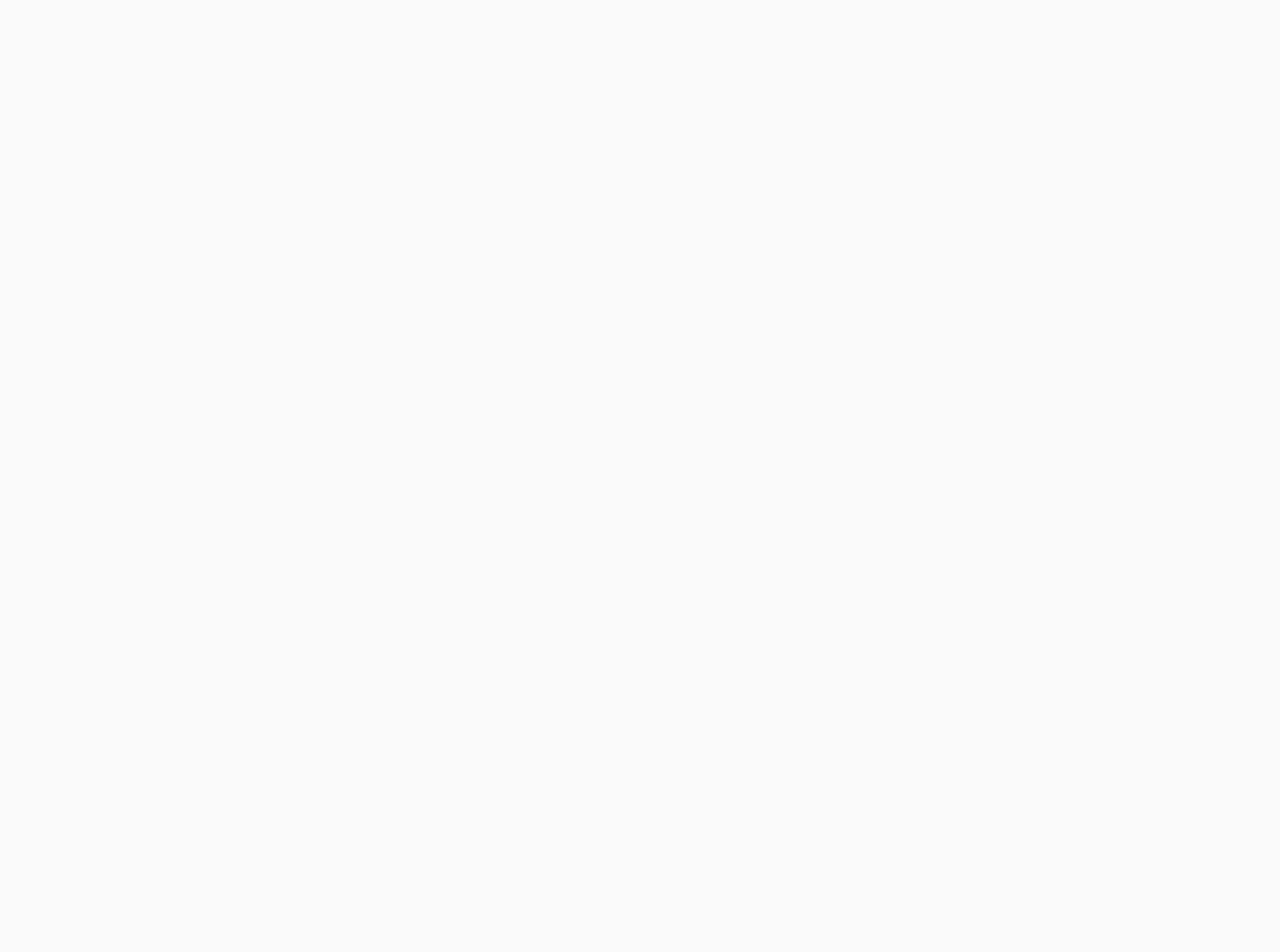
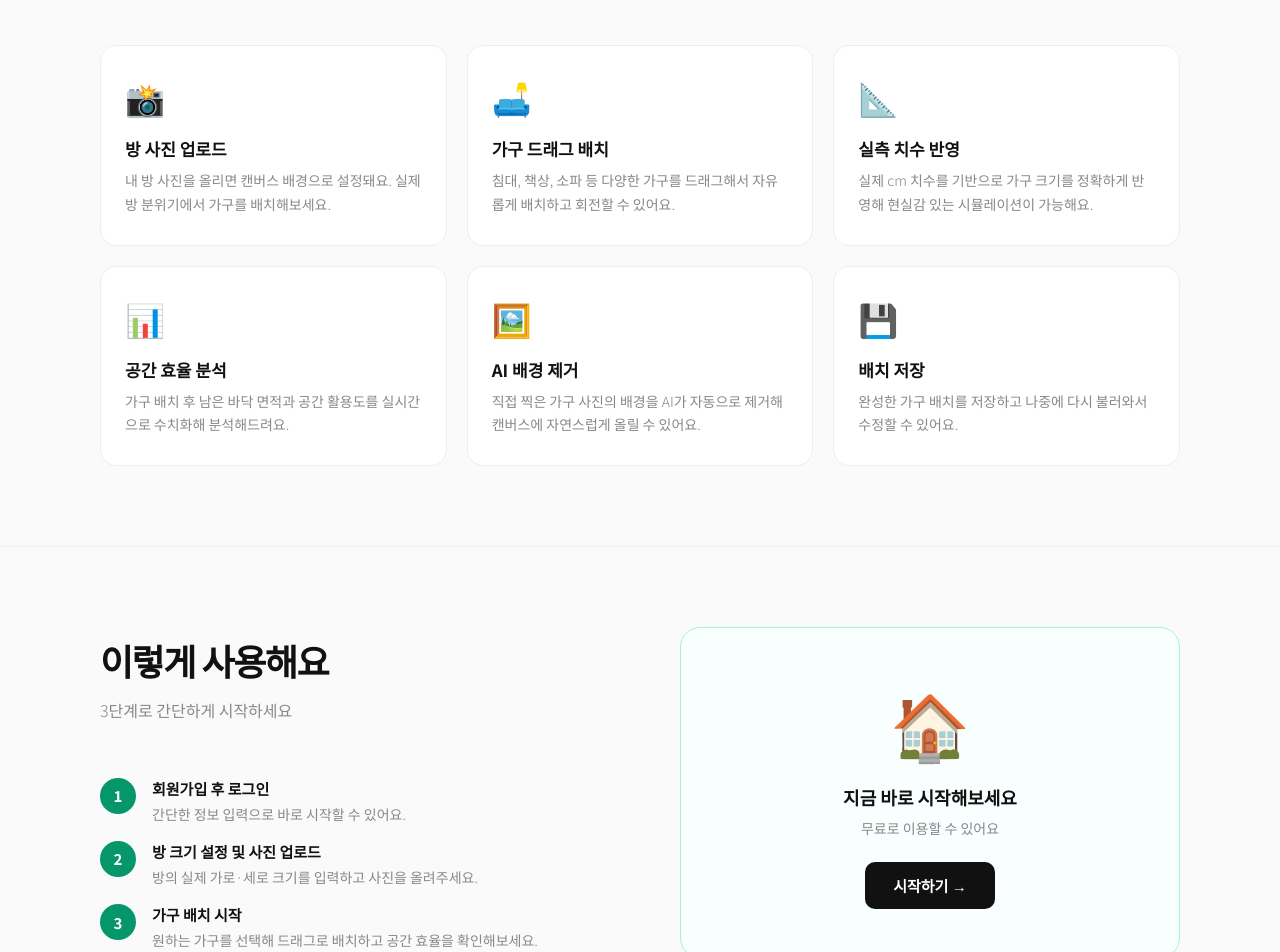
Before and after one commit to SSOK-Team/SSOK, a React (Vite) app in the folder frontend/: page / in a window 1280 px wide. Shown: the part 980-1932 px from the top of the page. Before the commit the page ends 921 px from the top, so only its background shows below. Built offline with nearby package versions, Linux system fonts and the light colour scheme.

Commit message:
feature: 홈페이지 수정

```diff
--- a/frontend/src/index.css
+++ b/frontend/src/index.css
@@ -26,8 +26,6 @@ body {
   font-family: 'Noto Sans KR', sans-serif;
   background: var(--bg);
   color: var(--text);
-  height: 100vh;
-  overflow: hidden;
 }
 
 /* ── App Wrapper ── */
@@ -35,6 +33,8 @@ body {
   display: flex;
   flex-direction: column;
   height: 100vh;
+  overflow: hidden;
+
 }
 
 /* ── Topbar ── */
--- a/frontend/src/pages/HomePage.jsx
+++ b/frontend/src/pages/HomePage.jsx
@@ -6,14 +6,19 @@ const styles = `
   * { margin: 0; padding: 0; box-sizing: border-box; }
   body { font-family: 'Noto Sans KR', sans-serif; background: #fafafa; color: #111; }
   @keyframes fadeUp { from { opacity: 0; transform: translateY(24px); } to { opacity: 1; transform: translateY(0); } }
+
+  /* NAV */
   .nav { position: fixed; top: 0; left: 0; right: 0; z-index: 100; padding: 0 60px; height: 64px; display: flex; align-items: center; justify-content: space-between; background: rgba(255,255,255,0.9); backdrop-filter: blur(12px); border-bottom: 1px solid #f0f0f0; }
-  .logo { font-size: 22px; font-weight: 900; color: #111; letter-spacing: -1px; }
+  .logo { font-size: 22px; font-weight: 900; color: #111; letter-spacing: -1px; display: flex; align-items: center; gap: 10px; }
   .logo span { color: #059669; }
+  .logo-sub { font-size: 15px; font-weight: 400; color: #999; font-style: normal; font-family: 'Noto Sans KR', sans-serif; letter-spacing: 0; }
   .nav-right { display: flex; align-items: center; gap: 10px; }
   .btn-ghost { padding: 8px 20px; border: 1.5px solid #e5e5e5; border-radius: 8px; background: #fff; color: #333; font-size: 14px; font-weight: 500; cursor: pointer; font-family: 'Noto Sans KR', sans-serif; transition: all 0.15s; }
   .btn-ghost:hover { border-color: #059669; color: #059669; }
   .btn-primary { padding: 8px 20px; border: none; border-radius: 8px; background: #111; color: #fff; font-size: 14px; font-weight: 600; cursor: pointer; font-family: 'Noto Sans KR', sans-serif; transition: all 0.15s; }
   .btn-primary:hover { background: #333; }
+
+  /* HERO */
   .hero { min-height: 100vh; display: flex; align-items: center; padding: 100px 60px 60px; max-width: 1200px; margin: 0 auto; }
   .hero-inner { width: 100%; display: grid; grid-template-columns: 1fr 400px; gap: 80px; align-items: center; }
   .hero-left { animation: fadeUp 0.6s 0.1s ease both; }
@@ -30,6 +35,8 @@ const styles = `
   .cta-main:hover { background: #333; transform: translateY(-1px); }
   .cta-sub { padding: 13px 24px; background: #fff; color: #444; border: 1.5px solid #e5e5e5; border-radius: 10px; font-size: 15px; font-weight: 500; cursor: pointer; font-family: 'Noto Sans KR', sans-serif; transition: all 0.2s; }
   .cta-sub:hover { border-color: #999; color: #111; }
+
+  /* AUTH CARD */
   .auth-card { background: #fff; border: 1px solid #eee; border-radius: 20px; padding: 32px 28px; box-shadow: 0 4px 40px rgba(0,0,0,0.06); animation: fadeUp 0.6s 0.2s ease both; }
   .auth-tabs { display: flex; background: #f5f5f5; border-radius: 10px; padding: 4px; margin-bottom: 24px; }
   .auth-tab { flex: 1; padding: 9px; font-size: 14px; font-weight: 500; border: none; background: transparent; color: #999; border-radius: 7px; cursor: pointer; font-family: 'Noto Sans KR', sans-serif; transition: all 0.2s; }
@@ -43,12 +50,31 @@ const styles = `
   .form-submit:hover { background: #333; }
   .form-switch { text-align: center; font-size: 13px; color: #aaa; margin-top: 14px; }
   .form-switch span { color: #059669; cursor: pointer; font-weight: 600; }
+
+  /* STATS */
   .stats-wrap { background: #fff; border-top: 1px solid #f0f0f0; border-bottom: 1px solid #f0f0f0; }
   .stats { max-width: 1200px; margin: 0 auto; padding: 0 60px; display: flex; }
   .stat { flex: 1; padding: 28px 0; border-right: 1px solid #f0f0f0; text-align: center; }
   .stat:last-child { border-right: none; }
   .stat-n { font-size: 28px; font-weight: 900; color: #059669; letter-spacing: -1px; margin-bottom: 4px; }
   .stat-l { font-size: 13px; color: #999; }
+
+  /* SECTIONS */
+  .section-divider { border: none; border-top: 1px solid #f0f0f0; margin: 0; }
+  .section { max-width: 1200px; margin: 0 auto; padding: 80px 60px; }
+  .section-title { font-size: 36px; font-weight: 900; color: #111; letter-spacing: -1.5px; margin-bottom: 12px; }
+  .section-sub { font-size: 16px; color: #888; margin-bottom: 56px; font-weight: 300; }
+  .cards { display: grid; grid-template-columns: repeat(3, 1fr); gap: 20px; }
+  .card { background: #fff; border: 1px solid #eee; border-radius: 16px; padding: 28px 24px; transition: all 0.2s; }
+  .card:hover { border-color: #059669; box-shadow: 0 4px 20px rgba(5,150,105,0.08); transform: translateY(-2px); }
+  .card-icon { font-size: 32px; margin-bottom: 16px; }
+  .card-title { font-size: 17px; font-weight: 700; color: #111; margin-bottom: 8px; }
+  .card-desc { font-size: 14px; color: #888; line-height: 1.7; font-weight: 300; }
+  .how-list { display: flex; flex-direction: column; gap: 16px; }
+  .how-item { display: flex; align-items: flex-start; gap: 16px; }
+  .how-num { width: 36px; height: 36px; border-radius: 50%; background: #059669; color: #fff; font-size: 15px; font-weight: 700; display: flex; align-items: center; justify-content: center; flex-shrink: 0; }
+  .how-text h4 { font-size: 15px; font-weight: 700; color: #111; margin-bottom: 4px; }
+  .how-text p { font-size: 14px; color: #888; font-weight: 300; line-height: 1.6; }
 `
 
 export default function HomePage() {
@@ -94,14 +120,19 @@ export default function HomePage() {
     <>
       <style>{styles}</style>
       <div>
+        {/* NAV */}
         <nav className="nav">
-          <div className="logo">SS<span>O</span>K <span className="logo-sub">Smart Space Optimizer Kit</span></div>
+          <div className="logo">
+            SS<span>O</span>K
+            <span className="logo-sub">Smart Space Optimizer Kit</span>
+          </div>
           <div className="nav-right">
             <button className="btn-ghost" onClick={() => setTab('login')}>로그인</button>
             <button className="btn-primary" onClick={() => setTab('register')}>시작하기</button>
           </div>
         </nav>
 
+        {/* HERO */}
         <section className="hero">
           <div className="hero-inner">
             <div className="hero-left">
@@ -116,10 +147,11 @@ export default function HomePage() {
               </div>
               <div className="hero-cta">
                 <button className="cta-main" onClick={() => setTab('register')}>지금 시작하기 →</button>
-                <button className="cta-sub">서비스 둘러보기</button>
+                <button className="cta-sub" onClick={() => document.getElementById('about').scrollIntoView({ behavior: 'smooth' })}>서비스 둘러보기</button>
               </div>
             </div>
 
+            {/* AUTH CARD */}
             <div className="auth-card">
               <div className="auth-tabs">
                 <button className={`auth-tab ${tab === 'login' ? 'active' : ''}`} onClick={() => setTab('login')}>로그인</button>
@@ -152,6 +184,86 @@ export default function HomePage() {
           </div>
         </section>
 
+        {/* 서비스 소개 섹션 */}
+        <div id="about">
+          <hr className="section-divider" />
+          <div className="section">
+            <h2 className="section-title">주요 기능</h2>
+            <p className="section-sub">SSOK이 제공하는 스마트한 공간 설계 기능들</p>
+            <div className="cards">
+              <div className="card">
+                <div className="card-icon">📸</div>
+                <div className="card-title">방 사진 업로드</div>
+                <div className="card-desc">내 방 사진을 올리면 캔버스 배경으로 설정돼요. 실제 방 분위기에서 가구를 배치해보세요.</div>
+              </div>
+              <div className="card">
+                <div className="card-icon">🛋️</div>
+                <div className="card-title">가구 드래그 배치</div>
+                <div className="card-desc">침대, 책상, 소파 등 다양한 가구를 드래그해서 자유롭게 배치하고 회전할 수 있어요.</div>
+              </div>
+              <div className="card">
+                <div className="card-icon">📐</div>
+                <div className="card-title">실측 치수 반영</div>
+                <div className="card-desc">실제 cm 치수를 기반으로 가구 크기를 정확하게 반영해 현실감 있는 시뮬레이션이 가능해요.</div>
+              </div>
+              <div className="card">
+                <div className="card-icon">📊</div>
+                <div className="card-title">공간 효율 분석</div>
+                <div className="card-desc">가구 배치 후 남은 바닥 면적과 공간 활용도를 실시간으로 수치화해 분석해드려요.</div>
+              </div>
+              <div className="card">
+                <div className="card-icon">🖼️</div>
+                <div className="card-title">AI 배경 제거</div>
+                <div className="card-desc">직접 찍은 가구 사진의 배경을 AI가 자동으로 제거해 캔버스에 자연스럽게 올릴 수 있어요.</div>
+              </div>
+              <div className="card">
+                <div className="card-icon">💾</div>
+                <div className="card-title">배치 저장</div>
+                <div className="card-desc">완성한 가구 배치를 저장하고 나중에 다시 불러와서 수정할 수 있어요.</div>
+              </div>
+            </div>
+          </div>
+
+          <hr className="section-divider" />
+          <div className="section" style={{ display: 'grid', gridTemplateColumns: '1fr 1fr', gap: '80px', alignItems: 'center' }}>
+            <div>
+              <h2 className="section-title">이렇게 사용해요</h2>
+              <p className="section-sub">3단계로 간단하게 시작하세요</p>
+              <div className="how-list">
+                <div className="how-item">
+                  <div className="how-num">1</div>
+                  <div className="how-text">
+                    <h4>회원가입 후 로그인</h4>
+                    <p>간단한 정보 입력으로 바로 시작할 수 있어요.</p>
+                  </div>
+                </div>
+                <div className="how-item">
+                  <div className="how-num">2</div>
+                  <div className="how-text">
+                    <h4>방 크기 설정 및 사진 업로드</h4>
+                    <p>방의 실제 가로·세로 크기를 입력하고 사진을 올려주세요.</p>
+                  </div>
+                </div>
+                <div className="how-item">
+                  <div className="how-num">3</div>
+                  <div className="how-text">
+                    <h4>가구 배치 시작</h4>
+                    <p>원하는 가구를 선택해 드래그로 배치하고 공간 효율을 확인해보세요.</p>
+                  </div>
+                </div>
+              </div>
+            </div>
+            <div style={{ background: '#f8fffe', border: '1px solid #a7f3d0', borderRadius: '20px', padding: '48px', textAlign: 'center' }}>
+              <div style={{ fontSize: '64px', marginBottom: '16px' }}>🏠</div>
+              <div style={{ fontSize: '18px', fontWeight: '700', color: '#111', marginBottom: '8px' }}>지금 바로 시작해보세요</div>
+              <div style={{ fontSize: '14px', color: '#888', marginBottom: '24px', fontWeight: '300' }}>무료로 이용할 수 있어요</div>
+              <button className="cta-main" onClick={() => window.scrollTo({ top: 0, behavior: 'smooth' })}>시작하기 →</button>
+            </div>
+          </div>
+        </div>
+
+
+        {/* STATS */}
         <div className="stats-wrap">
           <div className="stats">
             <div className="stat"><div className="stat-n">2D</div><div className="stat-l">캔버스 기반 배치</div></div>
@@ -160,6 +272,7 @@ export default function HomePage() {
             <div className="stat"><div className="stat-n">분석</div><div className="stat-l">공간 효율 계산</div></div>
           </div>
         </div>
+
       </div>
     </>
   )
```
